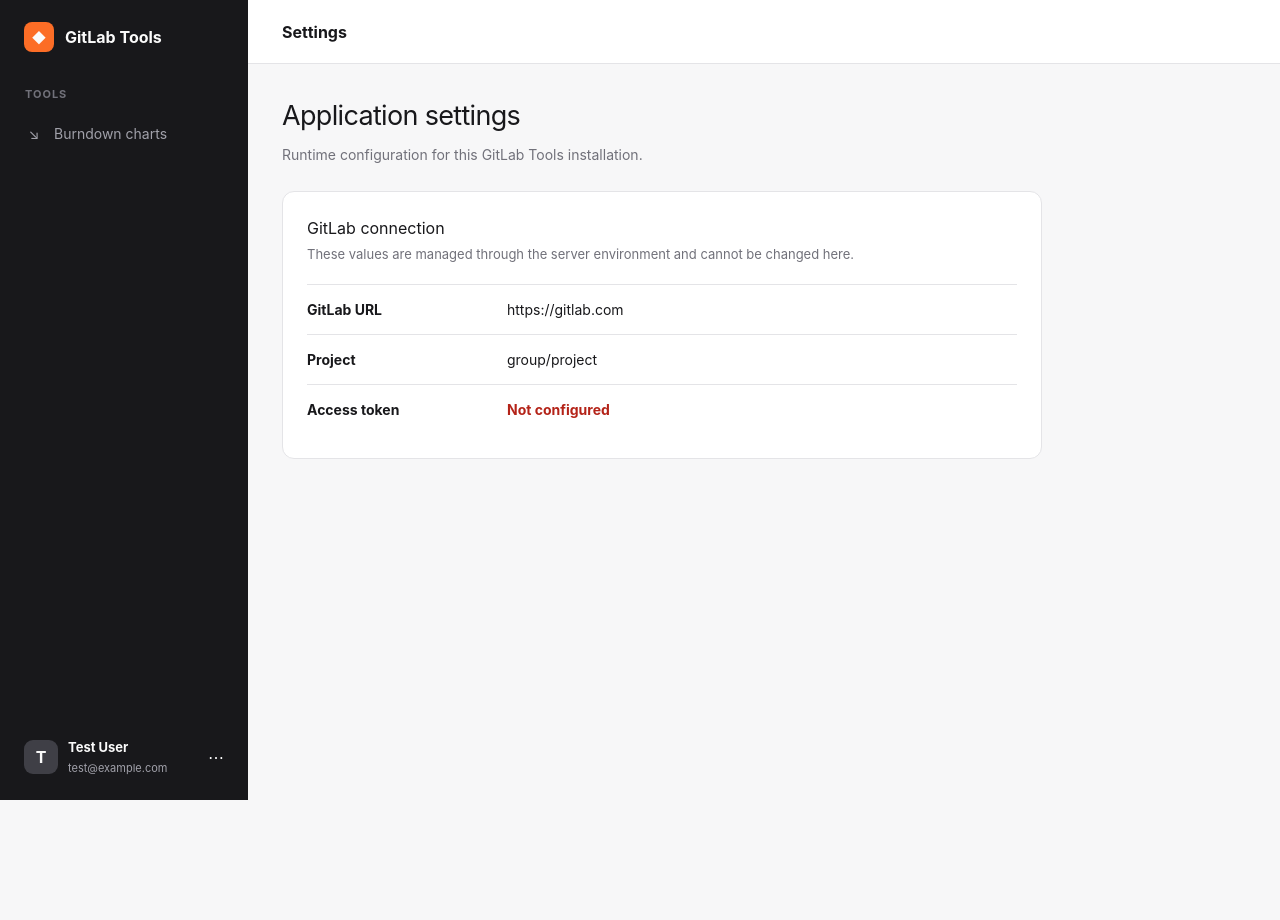
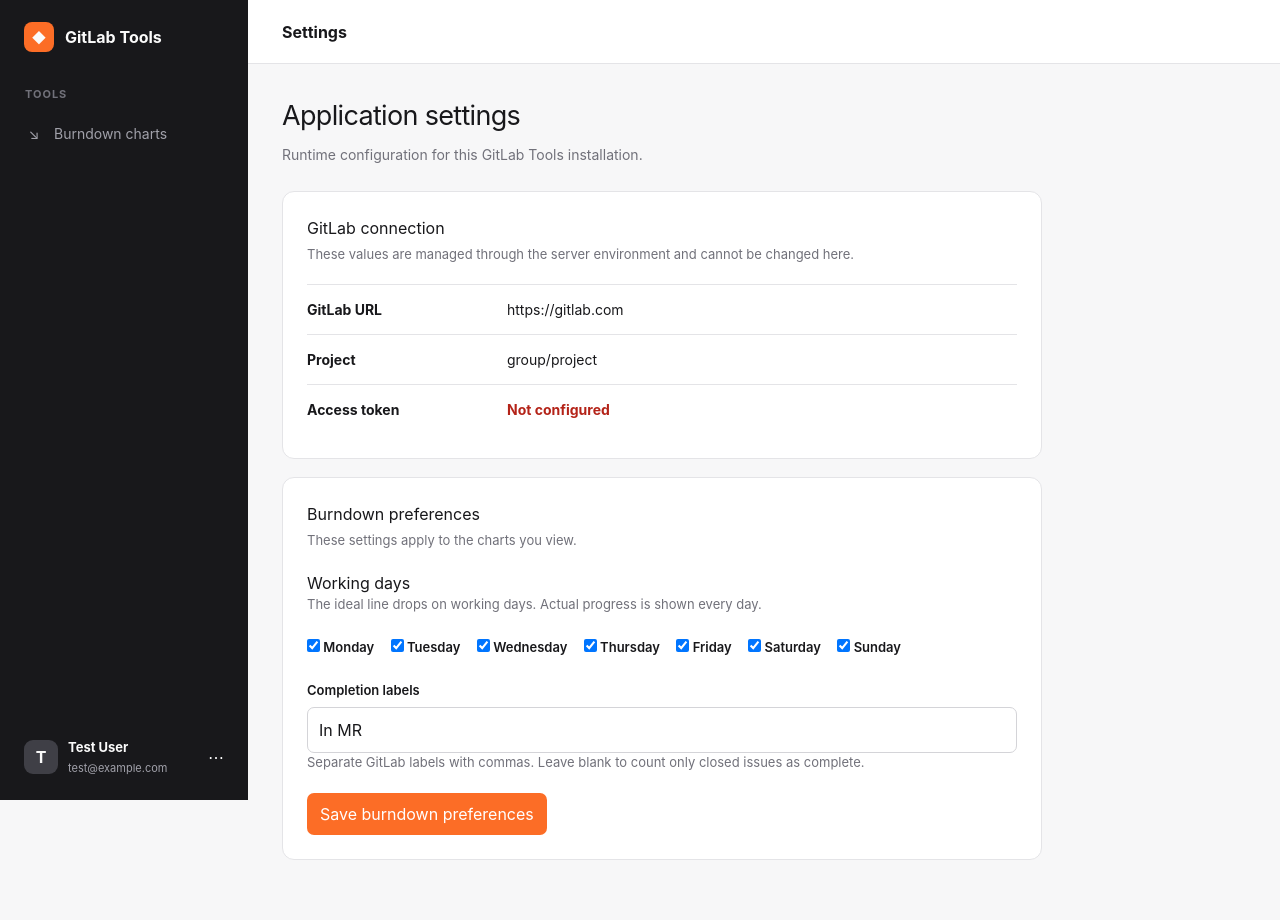
Before and after one commit to XandorSportel/gitlab-tools, a Laravel app: page /settings in a window 1280 px wide. Before the commit the page ends 800 px from the top, so only its background shows below. Run offline with Laravel 12, Linux system fonts and the light colour scheme; a user stored in the database is signed in; data comes from the database, SQL or seed files in the repository; style sheets or scripts are compiled from the project's sources.

Commit message:
feat(burndown): add personal workday and completion label settings

```diff
--- a/app/Http/Controllers/AccountController.php
+++ b/app/Http/Controllers/AccountController.php
@@ -2,6 +2,7 @@
 
 namespace App\Http\Controllers;
 
+use App\Models\User;
 use Illuminate\Http\RedirectResponse;
 use Illuminate\Http\Request;
 use Illuminate\Validation\Rules\Password;
@@ -21,6 +22,7 @@ class AccountController extends Controller
             'email' => ['required', 'email', 'max:255', 'unique:users,email,'.$request->user()->id],
         ]);
         $request->user()->update($data);
+
         return back()->with('status', 'Profile updated.');
     }
 
@@ -31,12 +33,15 @@ class AccountController extends Controller
             'password' => ['required', 'confirmed', Password::min(10)->letters()->numbers()],
         ]);
         $request->user()->update(['password' => $data['password']]);
+
         return back()->with('status', 'Password updated.');
     }
 
-    public function settings(): View
+    public function settings(Request $request): View
     {
         return view('account.settings', [
+            'workdays' => $request->user()->burndown_workdays ?? User::DEFAULT_BURNDOWN_WORKDAYS,
+            'completedLabels' => $request->user()->burndown_completed_labels ?? config('services.gitlab.completed_labels'),
             'gitlab' => [
                 'url' => config('services.gitlab.url'),
                 'project' => config('services.gitlab.project'),
@@ -44,4 +49,23 @@ class AccountController extends Controller
             ],
         ]);
     }
+
+    public function updateBurndownSettings(Request $request): RedirectResponse
+    {
+        $data = $request->validate([
+            'workdays' => ['required', 'array', 'min:1', 'max:7'],
+            'workdays.*' => ['required', 'integer', 'between:1,7', 'distinct'],
+            'completed_labels' => ['present', 'nullable', 'string', 'max:1000'],
+        ]);
+
+        $user = $request->user();
+        $user->burndown_workdays = array_values(array_map(intval(...), $data['workdays']));
+        $user->burndown_completed_labels = array_values(array_filter(
+            array_map('trim', explode(',', $data['completed_labels'] ?? '')),
+            fn (string $label): bool => $label !== '',
+        ));
+        $user->save();
+
+        return back()->with('status', 'Burndown settings updated.');
+    }
 }
--- a/app/Http/Controllers/BurndownController.php
+++ b/app/Http/Controllers/BurndownController.php
@@ -2,6 +2,7 @@
 
 namespace App\Http\Controllers;
 
+use App\Models\User;
 use App\Services\BurndownCalculator;
 use App\Services\GitLabClient;
 use Illuminate\Http\RedirectResponse;
@@ -48,7 +49,8 @@ class BurndownController extends Controller
                 $milestoneData,
                 $issues,
                 $metric,
-                config('services.gitlab.completed_labels'),
+                $request->user()->burndown_completed_labels ?? config('services.gitlab.completed_labels'),
+                $request->user()->burndown_workdays ?? User::DEFAULT_BURNDOWN_WORKDAYS,
             );
         } catch (Throwable $e) {
             return redirect()->route('burndown.index')->withErrors(['chart' => $e->getMessage()]);
--- a/app/Models/User.php
+++ b/app/Models/User.php
@@ -14,6 +14,8 @@ use Illuminate\Notifications\Notifiable;
 #[Hidden(['password', 'remember_token'])]
 class User extends Authenticatable
 {
+    public const array DEFAULT_BURNDOWN_WORKDAYS = [1, 2, 3, 4, 5, 6, 7];
+
     /** @use HasFactory<UserFactory> */
     use HasFactory, Notifiable;
 
@@ -27,6 +29,8 @@ class User extends Authenticatable
         return [
             'email_verified_at' => 'datetime',
             'password' => 'hashed',
+            'burndown_workdays' => 'array',
+            'burndown_completed_labels' => 'array',
         ];
     }
 }
--- a/resources/views/account/settings.blade.php
+++ b/resources/views/account/settings.blade.php
@@ -4,4 +4,31 @@
 @section('content')
 <div class="page-head"><div><h2>Application settings</h2><p>Runtime configuration for this GitLab Tools installation.</p></div></div>
 <section class="card" style="max-width:760px"><h3 class="section-title">GitLab connection</h3><p class="section-copy">These values are managed through the server environment and cannot be changed here.</p><div class="settings-list"><div class="setting-row"><strong>GitLab URL</strong><span>{{ $gitlab['url'] }}</span></div><div class="setting-row"><strong>Project</strong><span>{{ $gitlab['project'] ?: 'Not configured' }}</span></div><div class="setting-row"><strong>Access token</strong><span class="{{ $gitlab['token_configured'] ? 'ok':'bad' }}">{{ $gitlab['token_configured'] ? 'Configured':'Not configured' }}</span></div></div></section>
+<section class="card" style="max-width:760px;margin-top:18px">
+    <h3 class="section-title">Burndown preferences</h3>
+    <p class="section-copy">These settings apply to the charts you view.</p>
+    @if(session('status'))<div class="alert success" role="status">{{ session('status') }}</div>@endif
+    @if($errors->any())<div class="alert" role="alert">{{ $errors->first() }}</div>@endif
+    <form method="post" action="{{ route('settings.burndown.update') }}">
+        @csrf
+        @method('PATCH')
+        <fieldset>
+            <legend>Working days</legend>
+            <p class="section-copy">The ideal line drops on working days. Actual progress is shown every day.</p>
+            @foreach(['Monday', 'Tuesday', 'Wednesday', 'Thursday', 'Friday', 'Saturday', 'Sunday'] as $index => $day)
+                <label style="display:inline-block;margin-right:12px">
+                    <input style="width:auto" type="checkbox" name="workdays[]" value="{{ $index + 1 }}"
+                        @checked(in_array($index + 1, (array) old('workdays', $errors->any() ? [] : $workdays)))>
+                    {{ $day }}
+                </label>
+            @endforeach
+        </fieldset>
+        <div style="margin:16px 0">
+            <label for="completed_labels">Completion labels</label>
+            <input id="completed_labels" name="completed_labels" maxlength="1000" value="{{ old('completed_labels', implode(', ', $completedLabels)) }}" aria-describedby="completed-labels-help">
+            <p id="completed-labels-help" class="section-copy">Separate GitLab labels with commas. Leave blank to count only closed issues as complete.</p>
+        </div>
+        <button type="submit" class="primary">Save burndown preferences</button>
+    </form>
+</section>
 @endsection
--- a/routes/web.php
+++ b/routes/web.php
@@ -1,8 +1,8 @@
 <?php
 
+use App\Http\Controllers\AccountController;
+use App\Http\Controllers\AuthController;
 use App\Http\Controllers\BurndownController;
-use App\Http\Controllers\AuthController;
-use App\Http\Controllers\AccountController;
 use Illuminate\Support\Facades\Route;
 
 Route::middleware('guest')->group(function () {
@@ -20,4 +20,5 @@ Route::middleware('auth')->group(function () {
     Route::patch('/profile', [AccountController::class, 'updateProfile'])->name('profile.update');
     Route::put('/profile/password', [AccountController::class, 'updatePassword'])->name('profile.password');
     Route::get('/settings', [AccountController::class, 'settings'])->name('settings');
+    Route::patch('/settings/burndown', [AccountController::class, 'updateBurndownSettings'])->name('settings.burndown.update');
 });
```
Also changed, not shown: app/Services/BurndownCalculator.php (+17 -4 lines), tests/Unit/BurndownCalculatorTest.php (+13 -0 lines), database/migrations/2026_11_25_101813_add_burndown_workdays_to_users_table.php (added).
